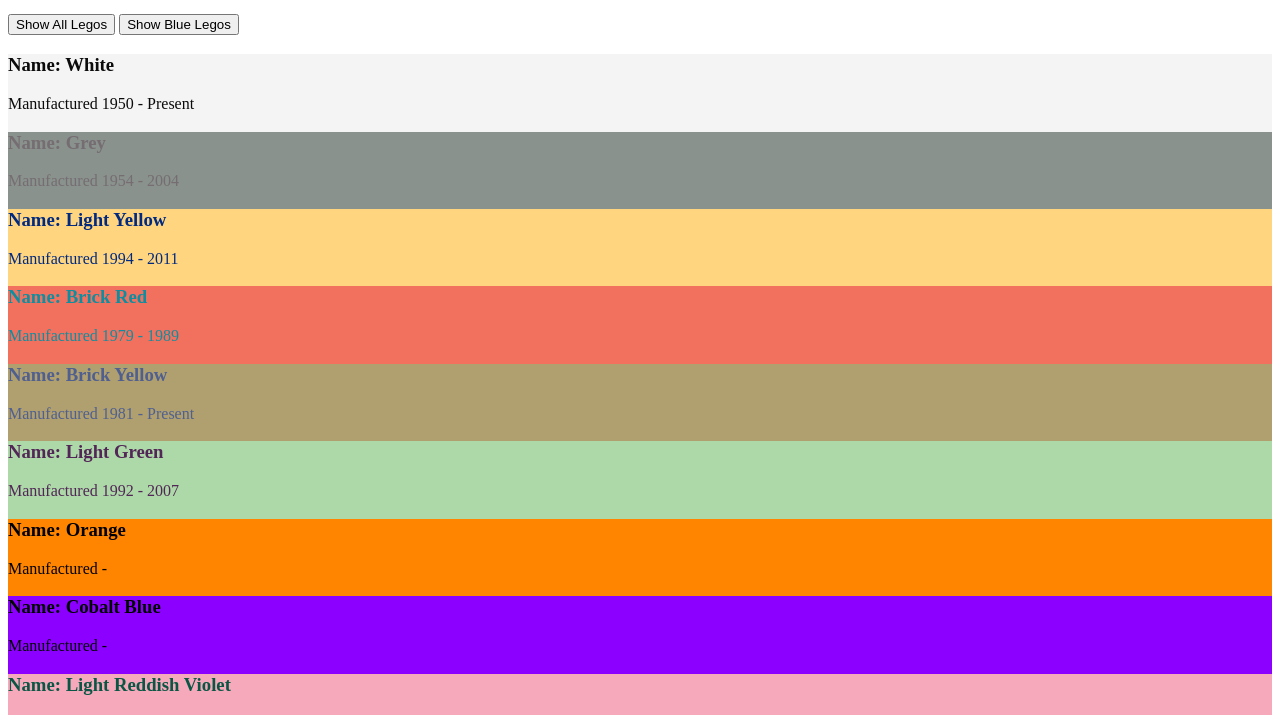
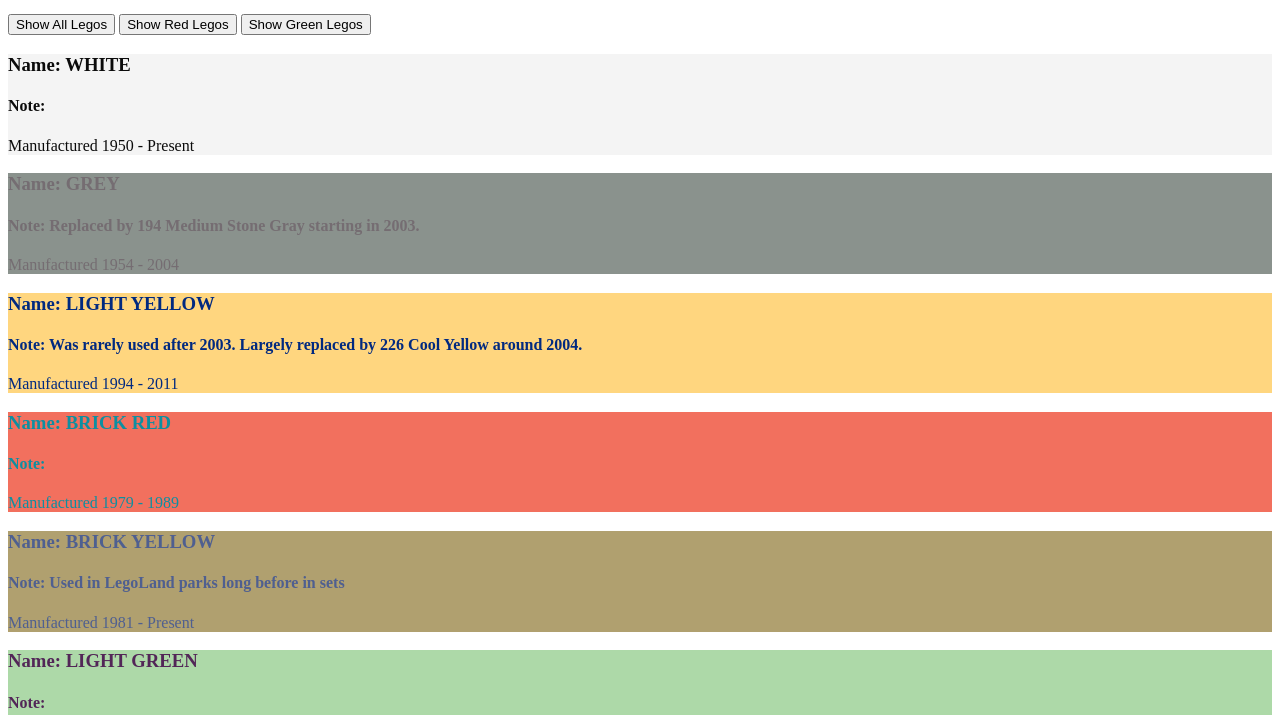
Before and after one commit to nss-day-cohort-47/everything-is-awesome-archeni, a plain HTML site: page index.html in a window 1280 px wide. Both pictures are taken after a click on the button "Show All Legos". Shown: the part 78-793 px from the top of the page. Drawn offline with Linux system fonts and the light colour scheme.

Commit message:
going to lunch

```diff
--- a/index.html
+++ b/index.html
@@ -13,7 +13,8 @@
     <h1>Everything is Awesome</h1><small>The Builders' Blocks Details</small>
     <nav>
       <button id="showAll">Show All Legos</button>
-      <button id="showBlue">Show Blue Legos</button>
+      <button id="showRed">Show Red Legos</button>
+      <button id="showGreen">Show Green Legos</button>
     </nav>
   </header>
   <main>
--- a/scripts/legos/LegoDetail.js
+++ b/scripts/legos/LegoDetail.js
@@ -3,8 +3,10 @@ import { invertColor } from './../helpers.js';
 export const LegoDetail = (brick) => {
 
   let block = `<section class="block-wrapper" style="background-color:#${brick.ColorHex}">
-              <h3>Name: ${brick.LegoName}</h3>
+              <h3>Name: ${brick.LegoName.toUpperCase()}</h3>
+              <h4>Note: ${brick.Notes}</h4>
               <div class="block-years">Manufactured ${brick.YearFrom} - ${brick.YearTo}</div>
+              </section>
               `;
   const link = brick.ColorstreamLinkImage;
   if (link) {
--- a/scripts/main.js
+++ b/scripts/main.js
@@ -5,8 +5,16 @@ import { makeLegoList } from './legos/LegoList.js';
 const navElement = document.querySelector("nav");
 
 navElement.addEventListener("click", (event) => {
-	if (event.target.id === "showBlue") {
-		filterLegos("Blue")
+	if (event.target.id === "showRed") {
+		filterLegos("Red")
+	} else if (event.target.id === "showAll") {
+		makeLegoList(useLegos())
+	}
+})
+
+navElement.addEventListener("click", (event) => {
+	if (event.target.id === "showGreen") {
+		filterLegos("Green")
 	} else if (event.target.id === "showAll") {
 		makeLegoList(useLegos())
 	}
```
Also changed, not shown: scripts/legos/LegoDropdown.js (added).
